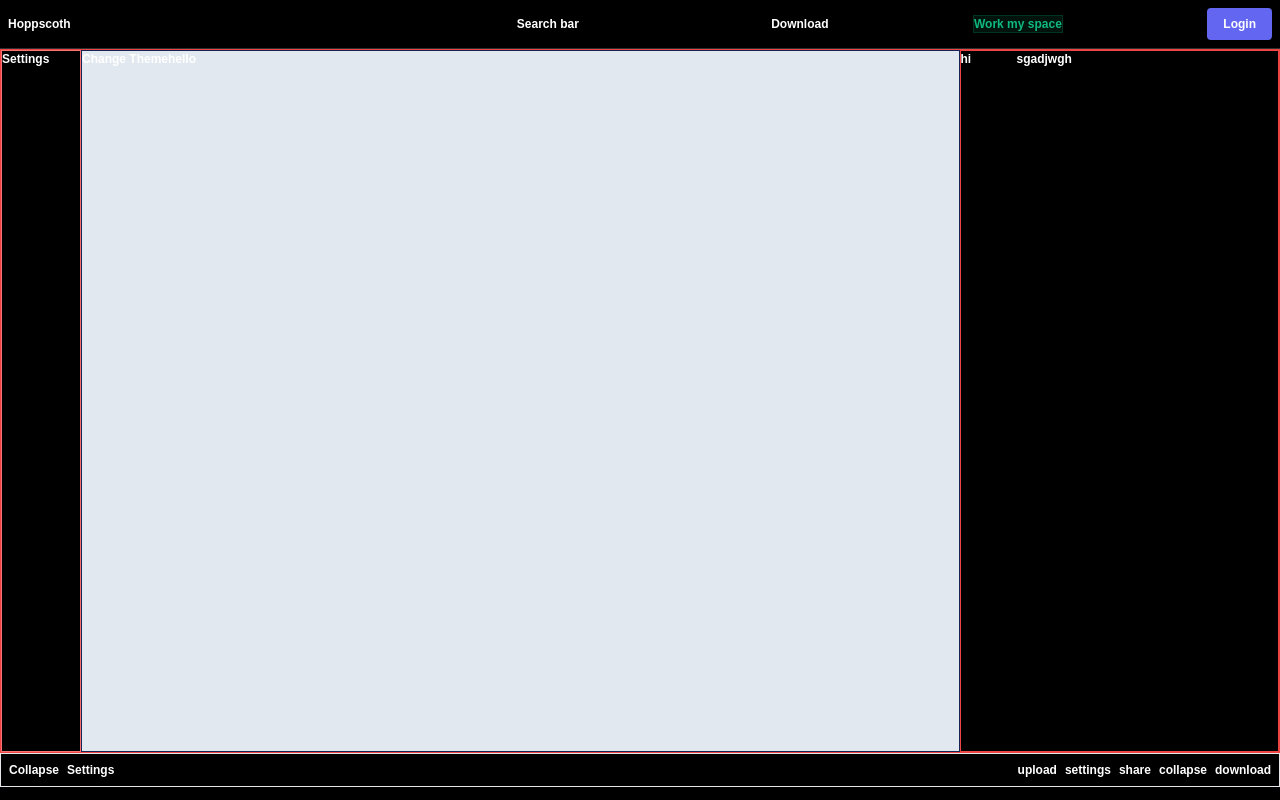
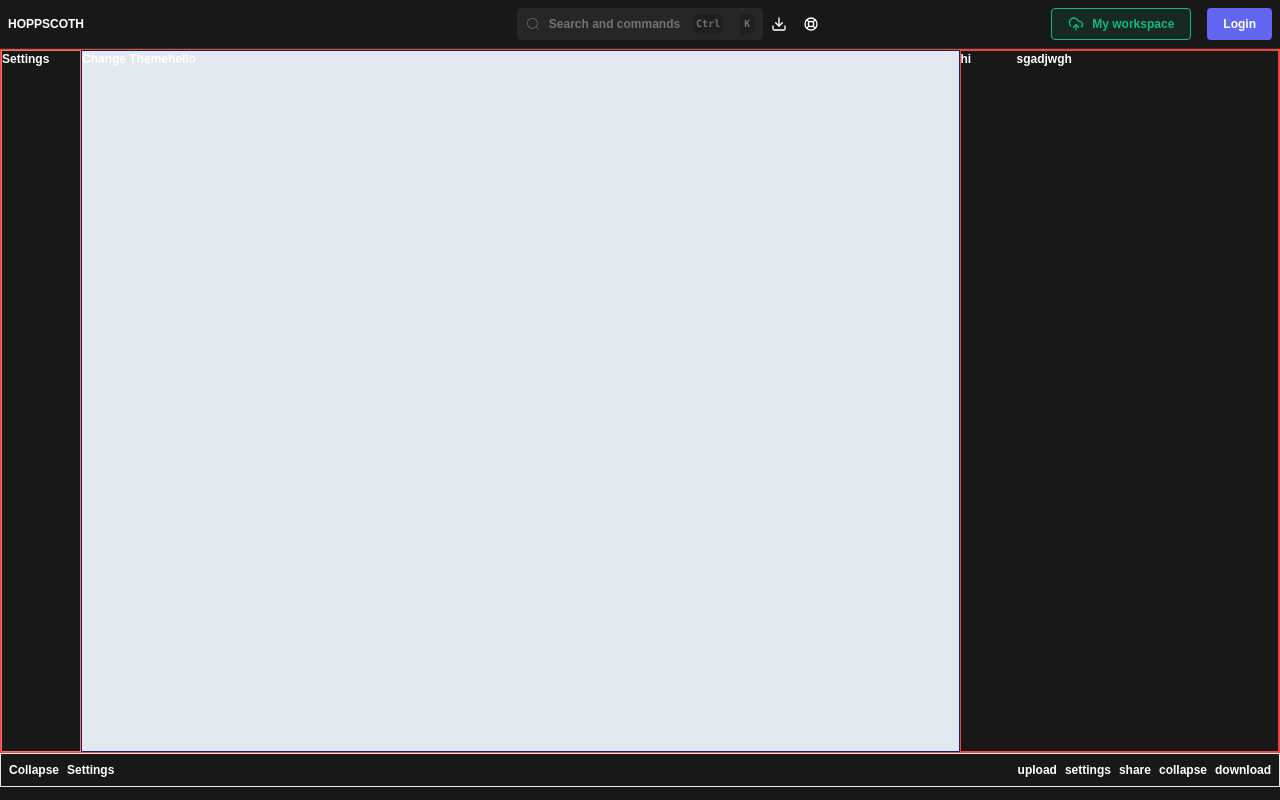
Before and after one commit to rsireesha-g/hoppscoth-clone, a React (Create React App) app: page / in a window 1280 px wide. Built offline with nearby package versions, Linux system fonts and the light colour scheme.

Commit message:
feat: header ui

```diff
--- a/package.json
+++ b/package.json
@@ -13,7 +13,7 @@
     "@types/react-dom": "^19.1.6",
     "react": "^19.1.0",
     "react-dom": "^19.1.0",
-    "react-icons": "^5.5.0",
+    "react-icons": "^5.4.0",
     "react-router": "^7.6.3",
     "react-router-dom": "^7.6.3",
     "react-scripts": "5.0.1",
--- a/src/components/button.tsx
+++ b/src/components/button.tsx
@@ -1,17 +1,25 @@
+import { ReactNode } from "react"
 import { IconType } from "react-icons"
 
 interface buttonProp {
     type: 'primary' | 'bordered',
-    text: string
+    text: string,
+    children?: ReactNode
 }
 
-export const Button = ({ type, text }: buttonProp) => {
+export const Button = ({ type, text, children }: buttonProp) => {
     return (
         <>
             {type === 'primary' &&
                 <button className={`
-                    relative inline-flex items-center justify-center font-semibold whitespace-nowrap transition focus:outline-none focus-visible:bg-accentDark bg-accent text-accentContrast hover:bg-accentDark focus-visible:bg-accentDark px-4 py-2 rounded h-8 ${type === 'primary' && 'bg-[#6366f1]'}
+                    relative inline-flex items-center justify-center whitespace-nowrap transition focus:outline-none focus-visible:bg-accentDark bg-accent text-accentContrast hover:bg-accentDark px-4 py-2 rounded h-8
                 `}>
+                    <p>{text}</p>
+                </button>
+            }
+            {type === 'bordered' &&
+                <button className="flex items-center justify-center gap-2 whitespace-nowrap transition focus:outline-none focus-visible:bg-emerald-600/20 bg-emerald-500/10 text-getColor  hover:bg-emerald-600/20  px-4 py-2 rounded h-8 border border-getColor  ">
+                    {children}
                     <p>{text}</p>
                 </button>
             }
--- a/src/components/header.tsx
+++ b/src/components/header.tsx
@@ -1,17 +1,40 @@
 import React from 'react'
 import { Button } from './button'
+import { LuCloudUpload, LuDownload } from "react-icons/lu";
+import { HiOutlineSupport } from "react-icons/hi";
+import { CiSearch } from "react-icons/ci";
+import { Link } from 'react-router';
 
 export const Header = () => {
     return (
         <div className={`w-full p-2 grid grid-cols-5 gap-2 overflow-x-auto overflow-y-hidden border-b-[1px] border-[#302f2f]`}>
-            <div className={`col-span-2 flex items-center justify-between space-x-2`}>Hoppscoth</div>
-            <div className={`col-span-1 flex items-center justify-between space-x-2`}>Search bar</div>
-            <div className={`col-span-2 flex items-center justify-between space-x-2`}>
-                <div>Download</div>
-                <div className='text-green border-[1px] border-emerald-600/25 bg-emerald-500/10 !text-emerald-500 hover:border-emerald-600/20 hover:bg-emerald-600/20 focus-visible:border-emerald-600/20 focus-visible:bg-emerald-600/20'>
-                    <span>Work my space</span>
+            <Link to="/" className={`col-span-2 flex items-center justify-between space-x-2 uppercase`}>Hoppscoth</Link>
+            <div className={`col-span-1 flex items-center justify-between space-x-2`}>
+                <button className='flex flex-1 cursor-text items-center justify-between self-stretch rounded bg-primaryDark
+                px-2 transition hover:border-dividerDark hover:bg-primaryLight
+                hover:text-secondary focus-visible:border-dividerDark focus-visible:bg-primaryLight
+                focus-visible:text-secondary overflow-hidden text-secondaryLight'
+                >   <span className='flex gap-2 items-center flex-nowrap'>
+                        <CiSearch className='w-4 h-4' />
+                        Search and commands</span>
+                    <span className='flex gap-2 items-center'>
+                        <kbd className='kbd'>Ctrl</kbd>
+                        <kbd className='kbd'>K</kbd>
+                    </span>
+
+                </button>
+            </div>
+            <div className={`col-span-2 flex items-center justify-between space-x-2 gap-2`}>
+                <div className={`flex items-center gap-2 space-x-2`}>
+                    <LuDownload className='w-4 h-4' />
+                    <HiOutlineSupport className='w-4 h-4' />
                 </div>
-                <Button type='primary' text='Login' />
+                <div className={`flex items-center gap-2 space-x-2`}>
+                    <Button type='bordered' text='My workspace'>
+                        <LuCloudUpload className='w-4 h-4' />
+                    </Button>
+                    <Button type='primary' text='Login' />
+                </div>
             </div>
         </div>
     )
--- a/src/components/layout.tsx
+++ b/src/components/layout.tsx
@@ -10,7 +10,7 @@ export const Layout = ({ children }: { children: ReactNode }) => {
     const [isCollapse, setIsCollapse] = useState<boolean>(false);
     const [isRightSideBarCollapsed, setIsRightSideBarCollapsed] = useState<boolean>(false);
     return (
-        <div className={`w-[100vw] h-[100vh] text-xs font-semibold  ${theme === 'dark' ? 'bg-black text-white' : 'bg-white text-[#222]'}`}>
+        <div className={`w-[100vw] h-[100vh] text-xs font-semibold  ${theme === 'dark' ? 'bg-primary text-secondary' : 'bg-secondary text-primary'}`}>
             <div className={``}>
                 <Header />
             </div>
--- a/src/index.css
+++ b/src/index.css
@@ -22,8 +22,72 @@ code {
   margin: 0;
 }
 
+.kbd{
+    font-size: 0.625rem;
+    background-color: var(--divider-light-color);
+    border-radius: .25rem;
+    margin-left: .5rem;
+    padding: .125rem;
+    min-width: 1rem;
+    min-height: 1rem;
+    border-width: 1px;
+    border-color: var(--divider-dark-color);
+    --tw-shadow: 0 1px 2px 0 rgb(0 0 0 / .05);
+    --tw-shadow-colored: 0 1px 2px 0 var(--tw-shadow-color);
+    box-shadow: var(--tw-ring-offset-shadow, 0 0 #0000), var(--tw-ring-shadow, 0 0 #0000), var(--tw-shadow)
+}
+
 
 :root{
-  --blue:'';
-  --pink:'';
+    --primary-color: #181818;
+    --primary-light-color: #1c1c1e;
+    --primary-dark-color: #262626;
+    --primary-contrast-color: #171717;
+    --secondary-color: #a3a3a3;
+    --secondary-light-color: #737373;
+    --secondary-dark-color: #fafafa;
+    --divider-color: #1f1f1f;
+    --divider-light-color: #1f1f1f;
+    --divider-dark-color: #27272a;
+    --banner-info-color: #292524;
+    --banner-warning-color: #854d0e;
+    --banner-error-color: #991b1b;
+    --tooltip-color: #f5f5f5;
+    --popover-color: #1b1b1b;
+    --method-get-color: #10b981;
+    --method-post-color: #eab308;
+    --method-put-color: #0ea5e9;
+    --method-patch-color: #8b5cf6;
+    --method-delete-color: #f43f5e;
+    --method-head-color: #14b8a6;
+    --method-options-color: #6366f1;
+    --method-default-color: #737373;
+    --status-info-color: #3b82f6;
+    --status-success-color: #22c55e;
+    --status-redirect-color: #f59e0b;
+    --status-critical-error-color: #ef4444;
+    --status-server-error-color: #f43f5e;
+    --status-missing-data-color: #64748b;
+    --editor-theme: "merbivore_soft";
+    --editor-type-color: #a78bfa;
+    --editor-name-color: #60a5fa;
+    --editor-operator-color: #818cf8;
+    --editor-invalid-color: #f87171;
+    --editor-separator-color: #9ca3af;
+    --editor-meta-color: #9ca3af;
+    --editor-variable-color: #34d399;
+    --editor-link-color: #22d3ee;
+    --editor-process-color: #e879f9;
+    --editor-constant-color: #a78bfa;
+    --editor-keyword-color: #f472b6;
+    --accent-dark-color: #4f46e5;
+    --accent-color: #6366f1;
+    --accent-contrast-color:#fff;
+    color-scheme: dark;
+
+
+    --tw-shadow-color:#666;
+    --tw-ring-offset-shadow:#999;
+    --tw-ring-shadow:#555;
+    --tw-shadow:#333;
 }
--- a/tailwind.config.js
+++ b/tailwind.config.js
@@ -4,7 +4,21 @@ module.exports = {
     "./src/**/*.{js,jsx,ts,tsx}",
   ],
   theme: {
-    extend: {},
+    extend: {
+      colors: {
+        accent: 'var(--accent-color)',
+        accentDark: 'var(--accent-dark-color)',
+        accentContrast: 'var(--accent-contrast-color)',
+        primary: 'var(--primary-color)',
+        secondary: 'var(--secondary-color',
+        secondaryLight: 'var( --secondary-light-color)',
+        getColor: 'var(--method-get-color)',
+        deleteColor: 'var(--method-delete-color)',
+        primaryDark: 'var(--primary-dark-color)',
+        primaryLight: 'var(--primary-light-color)',
+        dividerDark: 'var(--divider-dark-color)'
+      }
+    },
   },
   plugins: [],
 }
```
Also changed, not shown: 1 other file (tests, documents, lock files or other folders).
